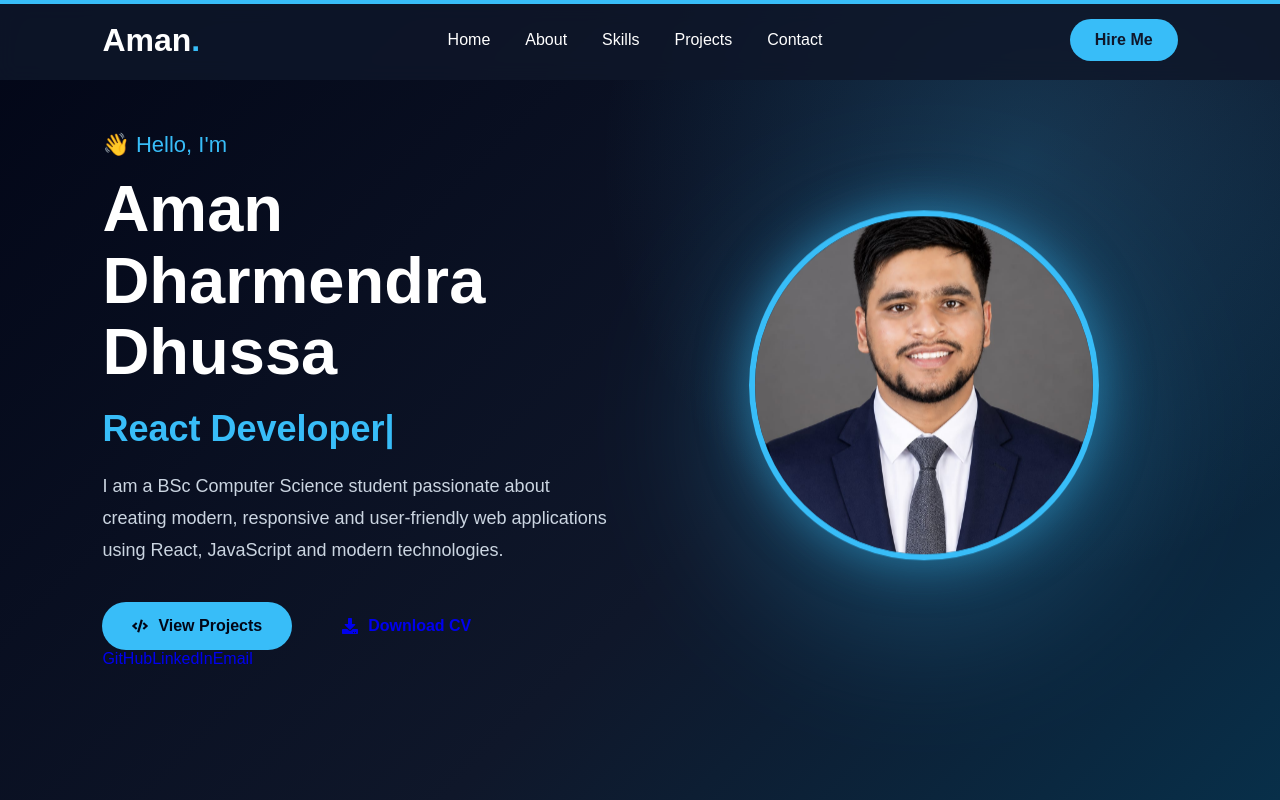
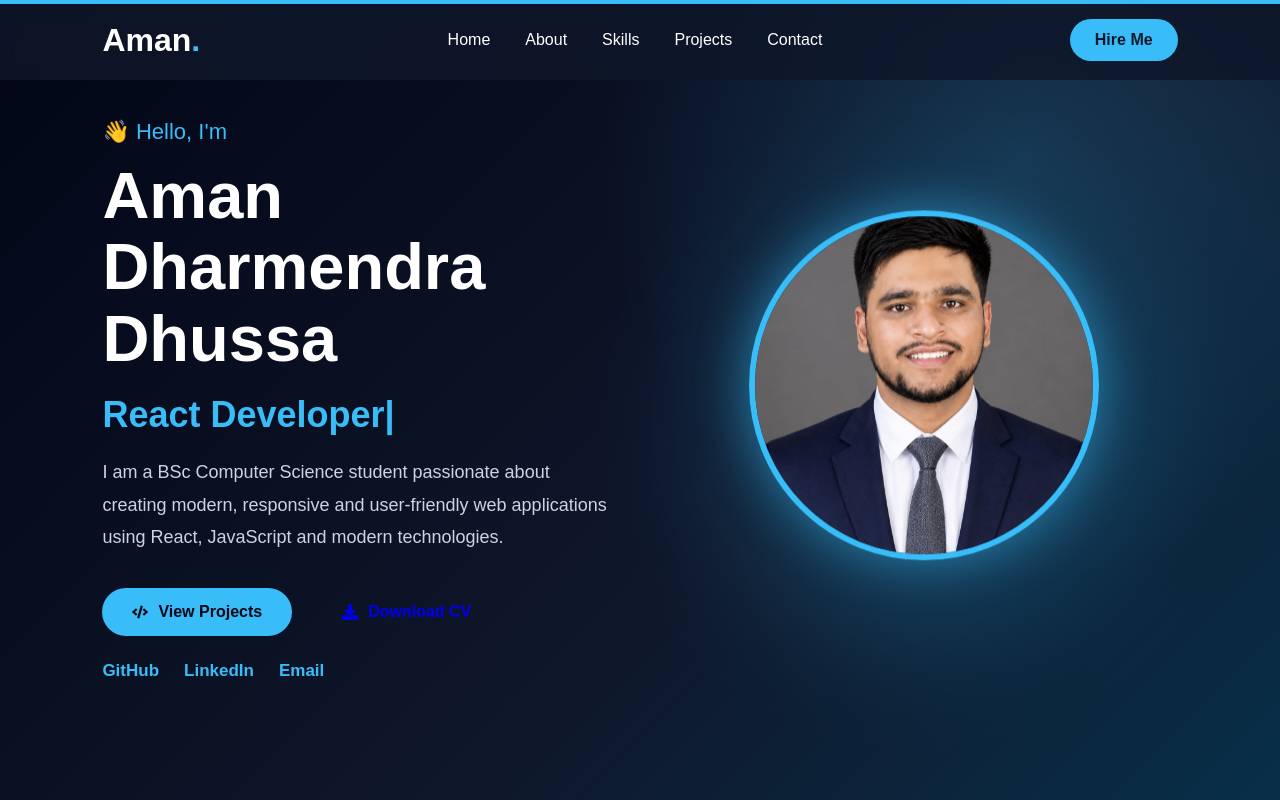
Before and after one commit to amandhussa12/aman-portfolio, a React (Vite) app: page / in a window 1280 px wide. Shown: the top 800 px of the page. Built offline with nearby package versions, Linux system fonts and the light colour scheme.

Commit message:
Add spacing for social links

```diff
--- a/src/components/Hero.css
+++ b/src/components/Hero.css
@@ -176,6 +176,28 @@
   }
 
 }
+/* Social Links */
+
+.social-links {
+  display: flex;
+  align-items: center;
+  gap: 25px;
+  margin-top: 25px;
+  flex-wrap: wrap;
+}
+
+.social-links a {
+  color: #38bdf8;
+  text-decoration: none;
+  font-size: 17px;
+  font-weight: 600;
+  transition: all 0.3s ease;
+}
+
+.social-links a:hover {
+  color: white;
+  transform: translateY(-2px);
+}
 
 
 
```
